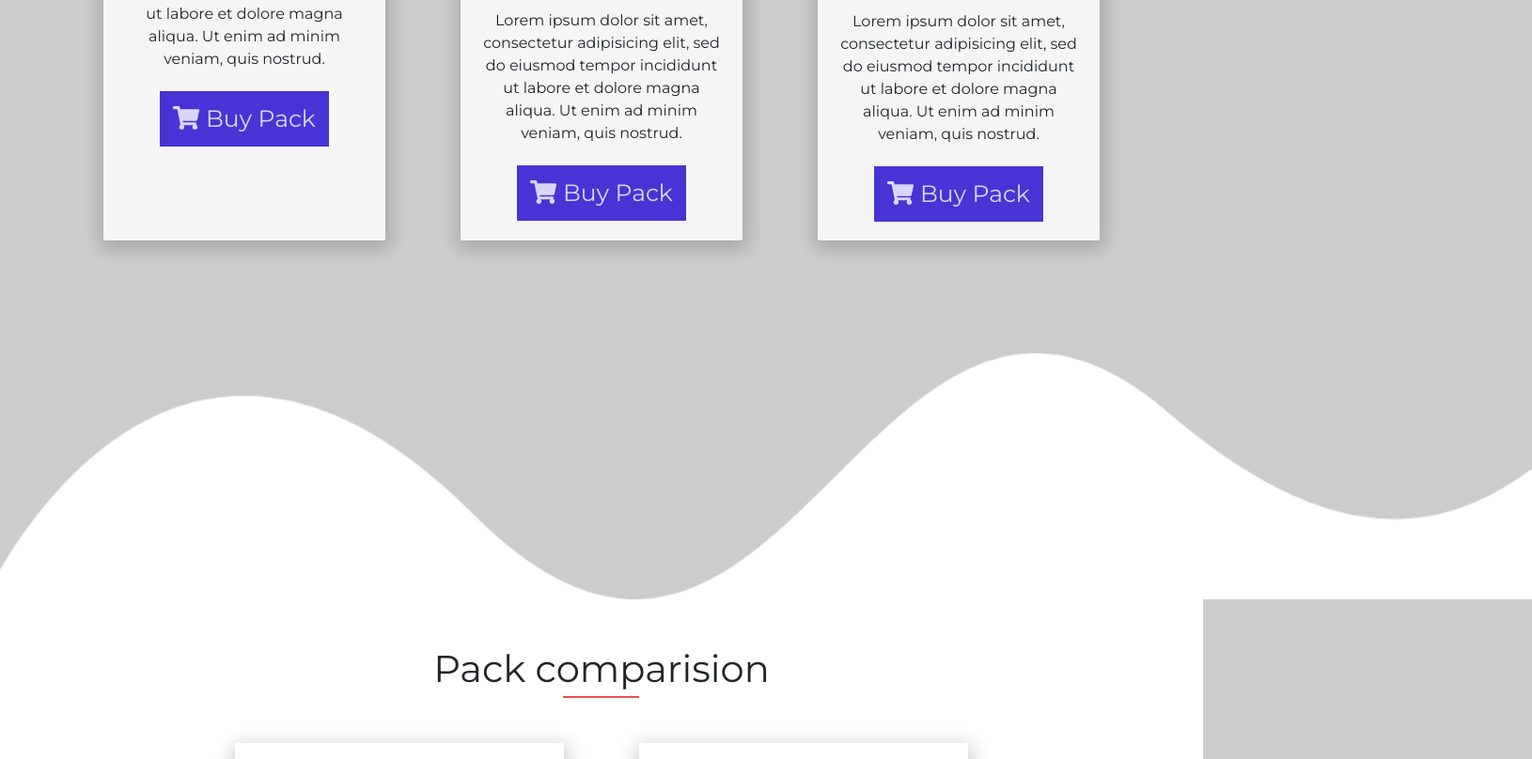
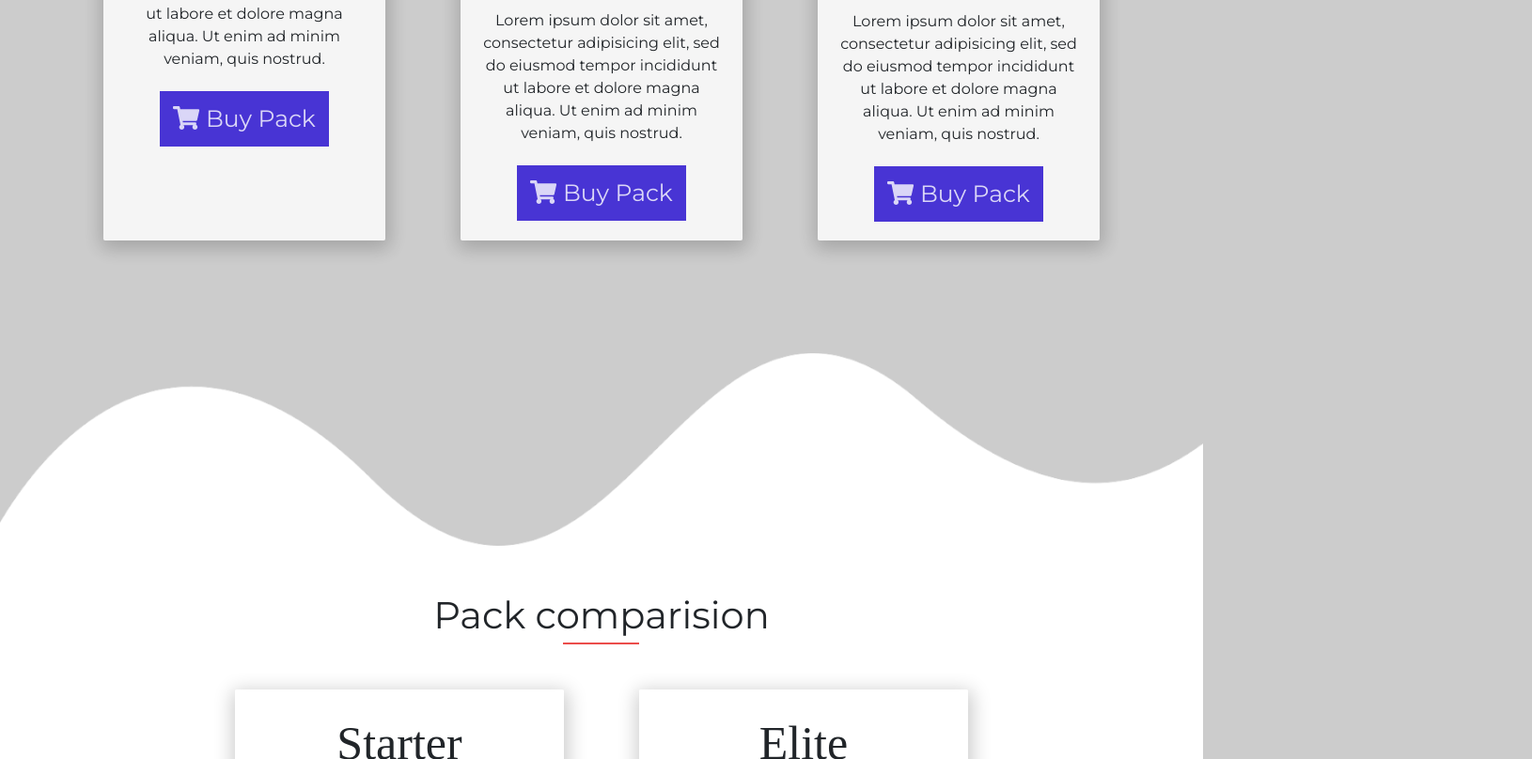
Before and after one commit to Suchismit4/Rudel, a plain HTML site: page plans/plans.html in a window 1280 px wide. Shown: the part 431-1239 px from the top of the page at 94% size, 1630 px wide, since content can reach past the window. Drawn offline with Linux system fonts and the light colour scheme; a web font is replaced by a local one.

Commit message:
CSS UPDATE

```diff
--- a/assets/css/plans.css
+++ b/assets/css/plans.css
@@ -91,7 +91,7 @@ transition: .3s all ease;
 }
 
 .wave{
-  width: 203.8vh;
+  width: 100%;
   overflow: hide;
   margin-top: 90px;
 }
--- a/assets/css/style.css
+++ b/assets/css/style.css
@@ -392,7 +392,7 @@ transition: .3s all ease;
 }
 
 .wave{
-  width: 203.8vh;
+  width: 100%;
   overflow: hide;
   margin-top: 100px;
 }
```
